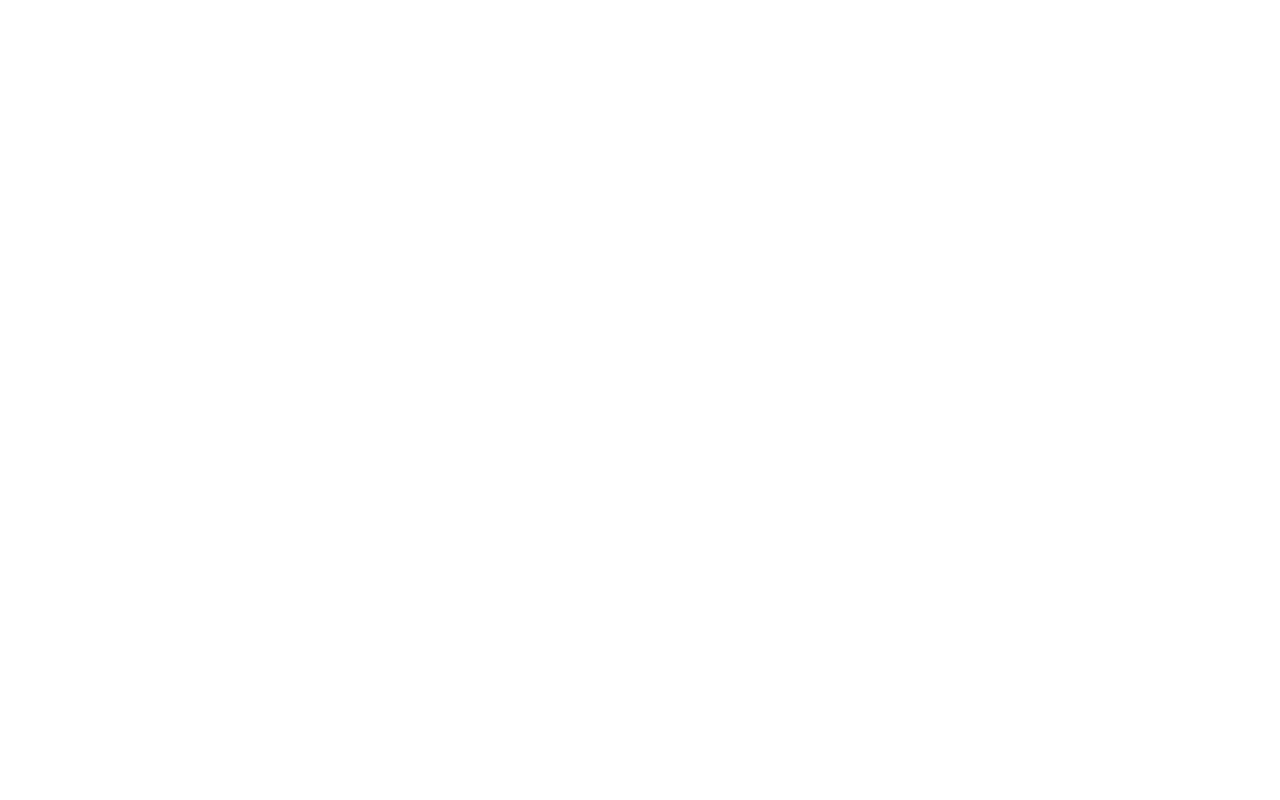
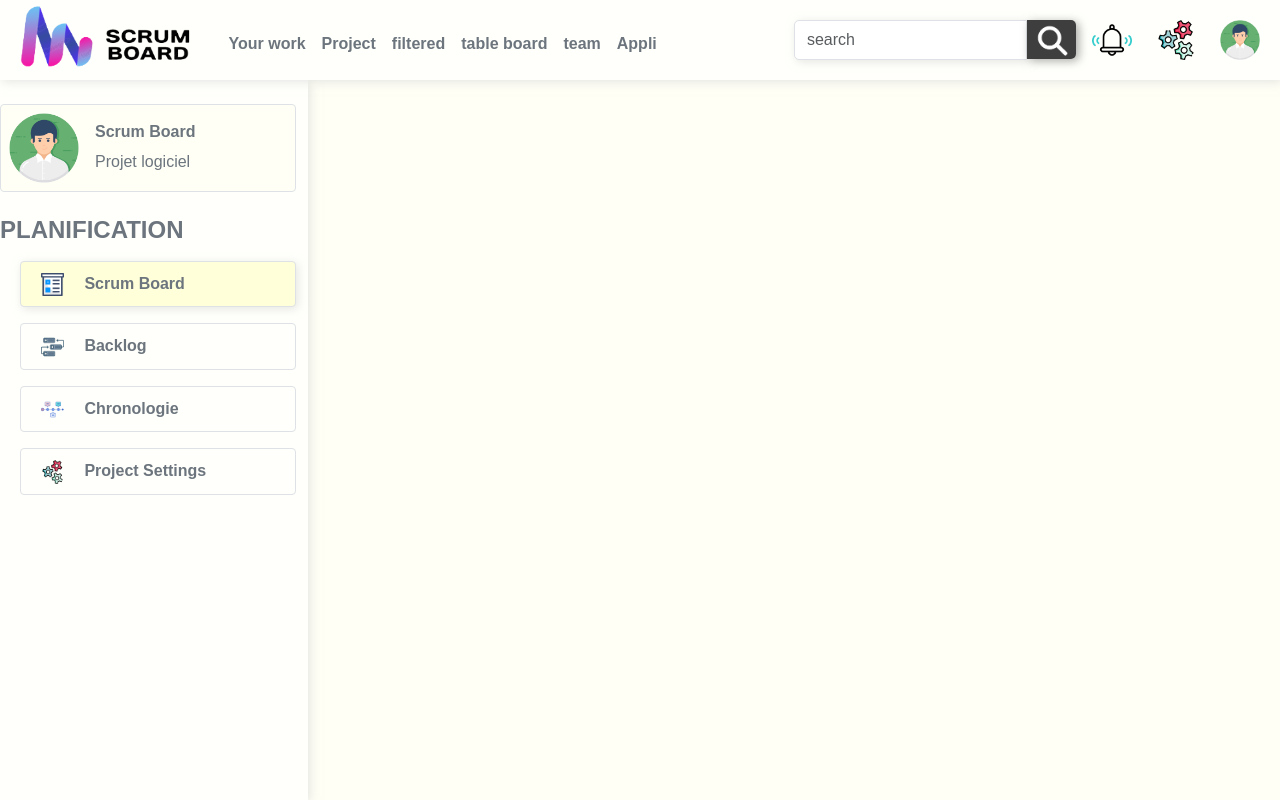
Before and after one commit to RabieImghi/ScrumBoard, a plain HTML site: page chrologe.html in a window 1280 px wide. Drawn offline with nearby package versions, Linux system fonts and the light colour scheme.

Commit message:
ajouter header en page chronolog

```diff
--- a/chrologe.html
+++ b/chrologe.html
@@ -1,11 +1,88 @@
 <!DOCTYPE html>
 <html lang="en">
 <head>
-    <meta charset="UTF-8">
-    <meta name="viewport" content="width=device-width, initial-scale=1.0">
-    <title>Document</title>
+<meta charset="UTF-8">
+<meta name="viewport" content="width=device-width, initial-scale=1.0">
+<link rel="stylesheet" href="style.css">
+<link href="https://cdn.jsdelivr.net/npm/bootstrap@5.3.2/dist/css/bootstrap.min.css" rel="stylesheet" integrity="sha384-T3c6CoIi6uLrA9TneNEoa7RxnatzjcDSCmG1MXxSR1GAsXEV/Dwwykc2MPK8M2HN" crossorigin="anonymous">
+<title>Document</title>
 </head>
-<body>
+<body onload="drog_drop_function()">
+<header class="d-flex justify-content-between align-items-center gap-6 position-sticky sticky-top">
+    <div class="left-header d-flex align-items-center gap-4  ">
+        <div class="left-header-logo w-25">
+            <img src="images/logo.png" class="w-100" alt="logo">
+        </div>
+        <nav class="left-header-nav">
+            <ul class="d-flex gap-3 list-unstyled mt-4">
+                <li><a href="#" class="text-decoration-none text-secondary fw-bold">Your work</a></li>
+                <li><a href="#" class="text-decoration-none text-secondary fw-bold">Project</a></li>
+                <li><a href="#" class="text-decoration-none text-secondary fw-bold">filtered</a></li>
+                <li><a href="#" class="text-decoration-none text-secondary fw-bold">table board</a></li>
+                <li><a href="#" class="text-decoration-none text-secondary fw-bold">team</a></li>
+                <li><a href="#" class="text-decoration-none text-secondary fw-bold">Appli</a></li>
+            </ul>
+        </nav>
+    </div>
 
+    <div class="d-flex gap-3">
+        <img height="39px" class="d-none rounded-1 search-mobile" src="images/search.png" alt="search">
+        <div class="right-header-search d-flex">
+            <input type="search" class="form-control search_input" style="border-radius: 5px 0 0 5px; outline: none;" id="search" placeholder="search">
+            <img height="39px"  style="border-radius: 0 5px 5px 0;" src="images/search.png" alt="search">
+        </div>
+        <nav class="right-header-nav d-flex gap-4">
+            <img width="40px" src="images/alarm.png" alt="alarm">
+            <img width="40px" class="displaynone" src="images/repair.png" alt="setting">
+            <img width="40px" style="display: block;" src="images/user.png" alt="user" class="dropdown-toggle" role="button" data-bs-toggle="dropdown" aria-expanded="false">
+            <ul class="dropdown-menu d-none MNMB">
+                <li><a href="#" class="text-decoration-none text-secondary dropdown-item fw-bold p-2 pl-2">Profil</a></li>
+                <li><a href="#" class="text-decoration-none text-secondary dropdown-item fw-bold p-2 pl-2">Your work</a></li>
+                <li><a href="#" class="text-decoration-none text-secondary dropdown-item fw-bold p-2 pl-2">Project</a></li>
+                <li><a href="#" class="text-decoration-none text-secondary dropdown-item fw-bold p-2 pl-2">filtered</a></li>
+                <li><a href="#" class="text-decoration-none text-secondary dropdown-item fw-bold p-2 pl-2">table board</a></li>
+                <li><a href="#" class="text-decoration-none text-secondary dropdown-item fw-bold p-2 pl-2">team</a></li>
+                <li><a href="#" class="text-decoration-none text-secondary dropdown-item fw-bold p-2 pl-2">Appli</a></li>
+                <li><hr></li>
+                <li><a href="parametre.html" class="text-decoration-none text-secondary dropdown-item fw-bold p-2 ">
+                    <img src="images/repair.png" width="20px" alt="rapaire"><span class="ml-2">Project Settings</span>
+                </a></li>
+            </ul>
+        </nav>
+
+    </div>
+</header>
+<main id="main_container" class="row" style="width: 100%;">
+    <div id="filter" onclick="close_menu()" class="position-absolute w-100 h-100 d-none"></div>
+    <section id="header_vertical" class="col-3 pt-4">
+        <div class="d-flex justify-content-end">
+            <img src="images/ferme.png" class="ferme-d-block" height="50px"  onclick="close_menu()" alt="">
+        </div>
+        <div class="">
+            <div class="board_info p-2 rounded-1 border d-flex gap-3 align-items-center">
+                <img src="images/user.png" alt="projet" width="70px">
+                <div class="board_desc">
+                    <h4 class="fw-bold fs-6 fs-md-4 text-secondary">Scrum Board </h4>
+                    <span class="text-secondary">Projet logiciel</span>
+                </div>
+            </div>
+
+        </div>
+        <h3 class="text-secondary pt-4 fs-4 fw-bold">PLANIFICATION</h3>
+        <nav class="col">
+            <ul class="navigation_pages list-unstyled ml-2 ">
+                <li class="plr-4 border mt-3 rounded-1 active"><a href="#" class="text-secondary text-decoration-none fw-bold"><img class="image_icon" src="images/board.png" alt="Scrum board"><span class="ml-2">Scrum Board</span></a></li>
+                <li class="plr-4 border mt-3 rounded-1"><a href="#" class="text-secondary text-decoration-none fw-bold"><img class="image_icon"  src="images/backlog.png" alt="backlog"><span class="ml-2">Backlog</span></a></li>
+                <li class="plr-4 border mt-3 rounded-1"><a href="#" class="text-secondary text-decoration-none fw-bold"><img class="image_icon"  src="images/chronological-line.png" alt="chrono"><span class="ml-2">Chronologie</span></a></li>
+                <li class="plr-4 border mt-3 rounded-1"><a href="#" class="text-secondary text-decoration-none fw-bold"><img class="image_icon"  src="images/repair.png" alt="rapaire"><span class="ml-2">Project Settings</span></a></li>
+            </ul>
+        </nav>
+    </section>
+    <section id="chronolog_page" class="col p-4">
+
+    </section>
+</main>
+<script src="script.js"></script>
+<script src="https://cdn.jsdelivr.net/npm/bootstrap@5.3.2/dist/js/bootstrap.bundle.min.js" integrity="sha384-C6RzsynM9kWDrMNeT87bh95OGNyZPhcTNXj1NW7RuBCsyN/o0jlpcV8Qyq46cDfL" crossorigin="anonymous"></script>
 </body>
 </html>
```
